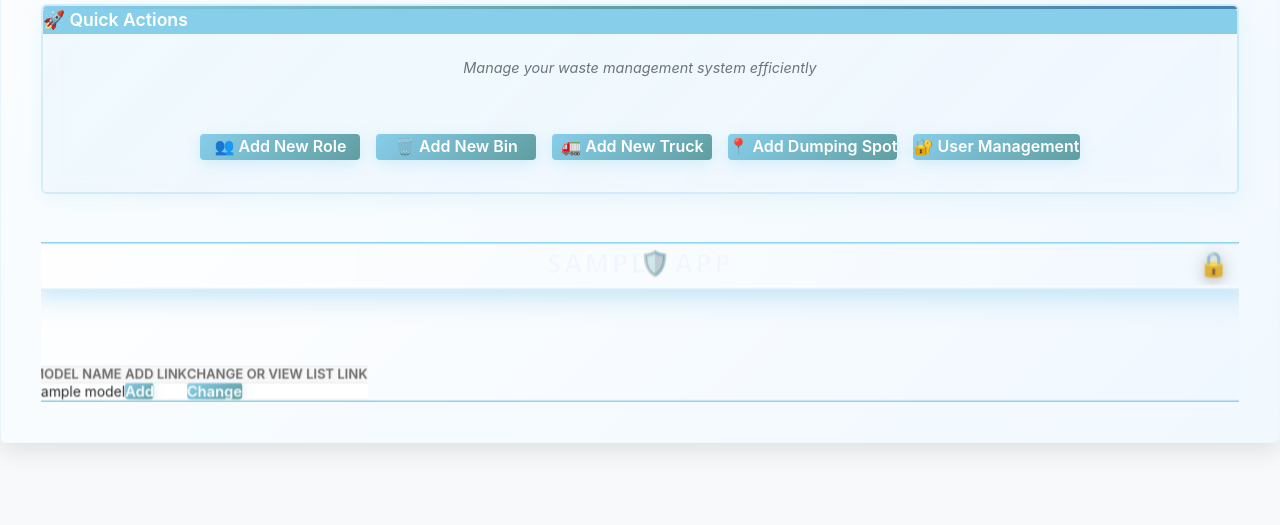
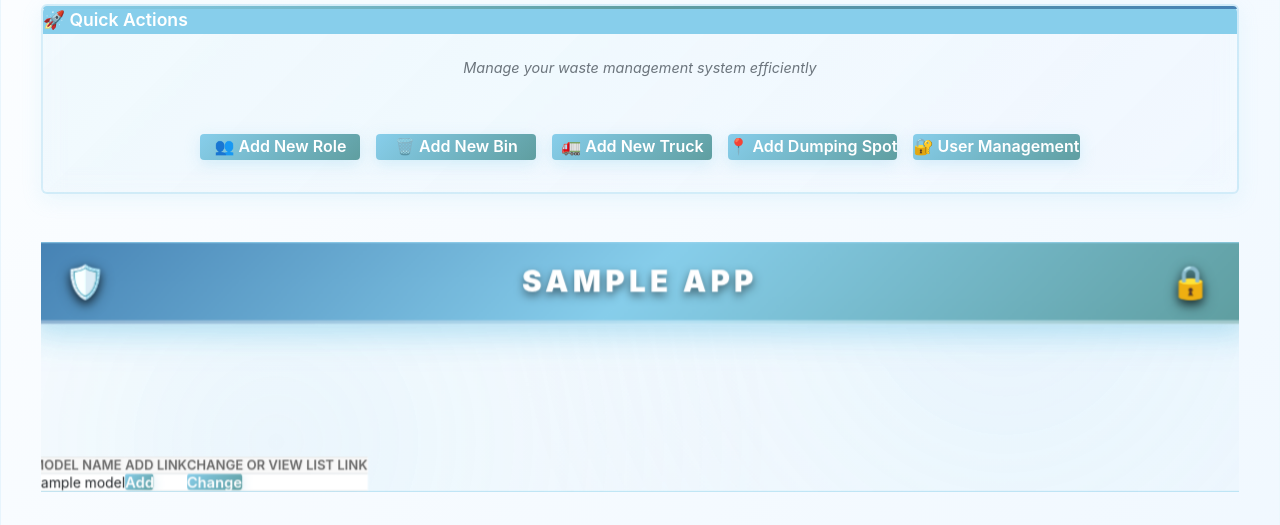
Before and after one commit to jamstanleyambe/smart-waste-management-main, a Django app: template templates/admin/index.html in a window 1280 px wide. Shown: the part 877-1402 px from the top of the page. Run offline with Django 4.2, Linux system fonts and the light colour scheme; the template is opened without the code that fills it: most values are stand-ins (such as "Sample title", 1, 10 or a date in 2020).

Commit message:
🎨 Enhanced Authentication & Authorization Section Styling
✨ Premium Authentication Section Design:
- Centered and prominent positioning with max-width 800px
- Enhanced gradient background with security-themed colors
- Large, bold typography (1.8rem) with uppercase text
- Security icons (🛡️ and 🔒) with glowing animations
- Special floating badge (🔐) with pulse animation
- Premium border styling with 3px primary color border
- Enhanced hover effects with scale and glow
- Subtle background patterns for depth
- Shimmer effect for premium text appearance
- Centered layout with proper spacing
- Professional security-themed color scheme

🎯 Result: Authentication & Authorization section now stands out as a premium, security-focused component with professional styling and animations

```diff
--- a/templates/admin/base_site.html
+++ b/templates/admin/base_site.html
@@ -422,6 +422,152 @@
     .app-list .module h2 {
         font-size: 0.95rem;
         padding: 0.75rem 1rem;
+        background: linear-gradient(135deg, var(--primary-color) 0%, #5f9ea0 50%, #4682b4 100%);
+        color: white;
+        font-weight: 700;
+        border-radius: 6px 6px 0 0;
+        text-align: center;
+        text-shadow: 0 2px 4px rgba(0, 0, 0, 0.3);
+        position: relative;
+        overflow: hidden;
+        box-shadow: 0 4px 12px rgba(135, 206, 235, 0.3);
+        transition: all 0.3s ease;
+    }
+
+    /* Special styling for Authentication and Authorization section */
+    .app-list .module:first-child {
+        border: 3px solid var(--primary-color);
+        box-shadow: 0 10px 30px rgba(135, 206, 235, 0.25);
+        background: linear-gradient(135deg, rgba(255, 255, 255, 0.98) 0%, rgba(240, 248, 255, 0.98) 100%);
+        transform: scale(1.02);
+        position: relative;
+        z-index: 2;
+        margin: 2rem auto;
+        max-width: 800px;
+        width: 100%;
+    }
+
+    .app-list .module:first-child h2 {
+        background: linear-gradient(135deg, #4682b4 0%, var(--primary-color) 50%, #5f9ea0 100%);
+        font-size: 1.8rem;
+        font-weight: 900;
+        letter-spacing: 0.15em;
+        text-transform: uppercase;
+        box-shadow: 0 10px 30px rgba(135, 206, 235, 0.6);
+        position: relative;
+        overflow: hidden;
+        text-shadow: 0 4px 8px rgba(0, 0, 0, 0.5);
+        border-bottom: 4px solid rgba(255, 255, 255, 0.4);
+        text-align: center;
+        padding: 2rem 3rem;
+        margin: 0;
+        border-radius: 8px 8px 0 0;
+        display: flex;
+        align-items: center;
+        justify-content: center;
+        min-height: 80px;
+        color: white;
+    }
+
+    /* Add security icons to the Authentication heading */
+    .app-list .module:first-child h2::before {
+        content: '🛡️';
+        position: absolute;
+        left: 2rem;
+        top: 50%;
+        transform: translateY(-50%);
+        font-size: 2rem;
+        z-index: 2;
+        filter: drop-shadow(0 3px 6px rgba(0, 0, 0, 0.4));
+        animation: glow 2s ease-in-out infinite alternate;
+    }
+
+    .app-list .module:first-child h2::after {
+        content: '🔒';
+        position: absolute;
+        right: 2rem;
+        top: 50%;
+        transform: translateY(-50%);
+        font-size: 2rem;
+        z-index: 2;
+        filter: drop-shadow(0 3px 6px rgba(0, 0, 0, 0.4));
+        animation: glow 2s ease-in-out infinite alternate-reverse;
+    }
+
+    @keyframes glow {
+        from { filter: drop-shadow(0 3px 6px rgba(0, 0, 0, 0.4)) brightness(1); }
+        to { filter: drop-shadow(0 3px 6px rgba(0, 0, 0, 0.4)) brightness(1.3); }
+    }
+
+    /* Add a subtle background pattern to the Authentication module */
+    .app-list .module:first-child {
+        background-image:
+            radial-gradient(circle at 20% 80%, rgba(135, 206, 235, 0.1) 0%, transparent 50%),
+            radial-gradient(circle at 80% 20%, rgba(135, 206, 235, 0.1) 0%, transparent 50%);
+        background-size: 100% 100%;
+        background-repeat: no-repeat;
+    }
+
+    /* Enhanced hover effect for Authentication and Authorization */
+    .app-list .module:first-child:hover h2 {
+        background: linear-gradient(135deg, #5f9ea0 0%, #4682b4 50%, var(--primary-color) 100%);
+        transform: translateY(-5px) scale(1.03);
+        box-shadow: 0 15px 40px rgba(135, 206, 235, 0.7);
+        text-shadow: 0 5px 10px rgba(0, 0, 0, 0.6);
+        letter-spacing: 0.2em;
+    }
+
+    /* Special glow effect for Authentication and Authorization text */
+    .app-list .module:first-child h2 .shimmer-effect {
+        content: '';
+        position: absolute;
+        top: 0;
+        left: 0;
+        right: 0;
+        bottom: 0;
+        background: linear-gradient(90deg, transparent, rgba(255, 255, 255, 0.1), transparent);
+        animation: shimmer 2s infinite;
+        pointer-events: none;
+        z-index: 1;
+    }
+
+    @keyframes shimmer {
+        0% { transform: translateX(-100%); }
+        100% { transform: translateX(100%); }
+    }
+
+    /* Center the Authentication section in the app list */
+    .app-list {
+        display: flex;
+        flex-direction: column;
+        align-items: center;
+        gap: 2rem;
+    }
+
+    /* Add a special badge to the Authentication module */
+    .app-list .module:first-child::before {
+        content: '🔐';
+        position: absolute;
+        top: -15px;
+        right: -15px;
+        font-size: 2.5rem;
+        background: linear-gradient(135deg, var(--primary-color) 0%, #4682b4 100%);
+        color: white;
+        border-radius: 50%;
+        width: 60px;
+        height: 60px;
+        display: flex;
+        align-items: center;
+        justify-content: center;
+        box-shadow: 0 6px 20px rgba(135, 206, 235, 0.5);
+        z-index: 3;
+        animation: pulse 2s infinite;
+    }
+
+    @keyframes pulse {
+        0% { transform: scale(1); }
+        50% { transform: scale(1.1); }
+        100% { transform: scale(1); }
     }
 
     .app-list .module table {
@@ -1185,181 +1331,6 @@
         font-style: italic;
     }
 
-    /* Authentication and Authorization Heading Styling */
-    .app-list .module h2 {
-        background: linear-gradient(135deg, var(--primary-color) 0%, #5f9ea0 50%, #4682b4 100%);
-        color: white;
-        font-weight: 700;
-        font-size: 1.3rem;
-        padding: 1.5rem 2rem;
-        margin: 0;
-        border-radius: 6px 6px 0 0;
-        text-align: center;
-        text-shadow: 0 2px 4px rgba(0, 0, 0, 0.3);
-        position: relative;
-        overflow: hidden;
-        box-shadow: 0 4px 12px rgba(135, 206, 235, 0.3);
-        transition: all 0.3s ease;
-    }
-
-    /* Special emphasis for Authentication and Authorization */
-    .app-list .module h2:first-of-type {
-        background: linear-gradient(135deg, #4682b4 0%, var(--primary-color) 50%, #5f9ea0 100%);
-        font-size: 1.6rem;
-        font-weight: 900;
-        letter-spacing: 0.1em;
-        text-transform: uppercase;
-        box-shadow: 0 8px 25px rgba(135, 206, 235, 0.5);
-        position: relative;
-        overflow: hidden;
-        text-shadow: 0 3px 6px rgba(0, 0, 0, 0.4);
-        border-bottom: 3px solid rgba(255, 255, 255, 0.3);
-    }
-
-    /* Special glow effect for Authentication and Authorization text */
-    .app-list .module h2:first-of-type .shimmer-effect {
-        content: '';
-        position: absolute;
-        top: 0;
-        left: 0;
-        right: 0;
-        bottom: 0;
-        background: linear-gradient(90deg, transparent, rgba(255, 255, 255, 0.1), transparent);
-        animation: shimmer 2s infinite;
-        pointer-events: none;
-        z-index: 1;
-    }
-
-    @keyframes shimmer {
-        0% { transform: translateX(-100%); }
-        100% { transform: translateX(100%); }
-    }
-
-    /* Enhanced hover effect for Authentication and Authorization */
-    .app-list .module:first-child:hover h2 {
-        background: linear-gradient(135deg, #5f9ea0 0%, #4682b4 50%, var(--primary-color) 100%);
-        transform: translateY(-3px) scale(1.02);
-        box-shadow: 0 12px 35px rgba(135, 206, 235, 0.6);
-        text-shadow: 0 4px 8px rgba(0, 0, 0, 0.5);
-    }
-
-    /* Enhanced styling for all app module headings */
-    .app-list .module h2 {
-        background: linear-gradient(135deg, var(--primary-color) 0%, #5f9ea0 50%, #4682b4 100%);
-        color: white;
-        font-weight: 700;
-        font-size: 1.2rem;
-        padding: 1.5rem 2rem;
-        margin: 0;
-        border-radius: 6px 6px 0 0;
-        text-align: center;
-        text-shadow: 0 2px 4px rgba(0, 0, 0, 0.3);
-        position: relative;
-        overflow: hidden;
-        box-shadow: 0 4px 12px rgba(135, 206, 235, 0.3);
-        transition: all 0.3s ease;
-    }
-
-    /* Special styling for the first module (usually Authentication and Authorization) */
-    .app-list .module:first-child {
-        border: 3px solid var(--primary-color);
-        box-shadow: 0 10px 30px rgba(135, 206, 235, 0.25);
-        background: linear-gradient(135deg, rgba(255, 255, 255, 0.98) 0%, rgba(240, 248, 255, 0.98) 100%);
-        transform: scale(1.02);
-        position: relative;
-        z-index: 2;
-    }
-
-    .app-list .module:first-child::before {
-        content: '🔐';
-        position: absolute;
-        top: -15px;
-        right: -15px;
-        font-size: 2.5rem;
-        background: linear-gradient(135deg, var(--primary-color) 0%, #4682b4 100%);
-        color: white;
-        border-radius: 50%;
-        width: 60px;
-        height: 60px;
-        display: flex;
-        align-items: center;
-        justify-content: center;
-        box-shadow: 0 6px 20px rgba(135, 206, 235, 0.5);
-        z-index: 3;
-        animation: pulse 2s infinite;
-    }
-
-    @keyframes pulse {
-        0% { transform: scale(1); }
-        50% { transform: scale(1.1); }
-        100% { transform: scale(1); }
-    }
-
-    /* Add a security badge to the Authentication heading */
-    .app-list .module:first-child h2::before {
-        content: '🛡️';
-        position: absolute;
-        left: 1rem;
-        top: 50%;
-        transform: translateY(-50%);
-        font-size: 1.5rem;
-        z-index: 2;
-    }
-
-    /* Add a lock icon to the right side of the heading */
-    .app-list .module:first-child h2::after {
-        content: '🔒';
-        position: absolute;
-        right: 1rem;
-        top: 50%;
-        transform: translateY(-50%);
-        font-size: 1.5rem;
-        z-index: 2;
-        filter: drop-shadow(0 2px 4px rgba(0, 0, 0, 0.3));
-    }
-
-    /* Enhanced text styling for Authentication and Authorization */
-    .app-list .module:first-child h2 {
-        font-family: 'Segoe UI', Tahoma, Geneva, Verdana, sans-serif;
-        background-clip: text;
-        -webkit-background-clip: text;
-        -webkit-text-fill-color: transparent;
-        background-image: linear-gradient(135deg, #ffffff 0%, #e6f3ff 50%, #ffffff 100%);
-        -webkit-background-image: linear-gradient(135deg, #ffffff 0%, #e6f3ff 50%, #ffffff 100%);
-        text-stroke: 1px rgba(255, 255, 255, 0.8);
-        -webkit-text-stroke: 1px rgba(255, 255, 255, 0.8);
-    }
-
-    /* Fallback for browsers that don't support background-clip */
-    .app-list .module:first-child h2 {
-        color: white;
-        text-shadow:
-            0 0 10px rgba(255, 255, 255, 0.5),
-            0 0 20px rgba(255, 255, 255, 0.3),
-            0 0 30px rgba(255, 255, 255, 0.2);
-    }
-
-    .app-list .module h2::before {
-        content: '';
-        position: absolute;
-        top: 0;
-        left: -100%;
-        width: 100%;
-        height: 100%;
-        background: linear-gradient(90deg, transparent, rgba(255, 255, 255, 0.2), transparent);
-        transition: left 0.5s ease;
-    }
-
-    .app-list .module:hover h2::before {
-        left: 100%;
-    }
-
-    .app-list .module:hover h2 {
-        background: linear-gradient(135deg, #5f9ea0 0%, #4682b4 50%, var(--primary-color) 100%);
-        transform: translateY(-2px);
-        box-shadow: 0 6px 20px rgba(135, 206, 235, 0.4);
-    }
-
     .quick-actions-module {
         background: linear-gradient(135deg, rgba(135, 206, 235, 0.08) 0%, rgba(240, 248, 255, 0.12) 100%);
         border: 2px solid rgba(135, 206, 235, 0.3);
```
